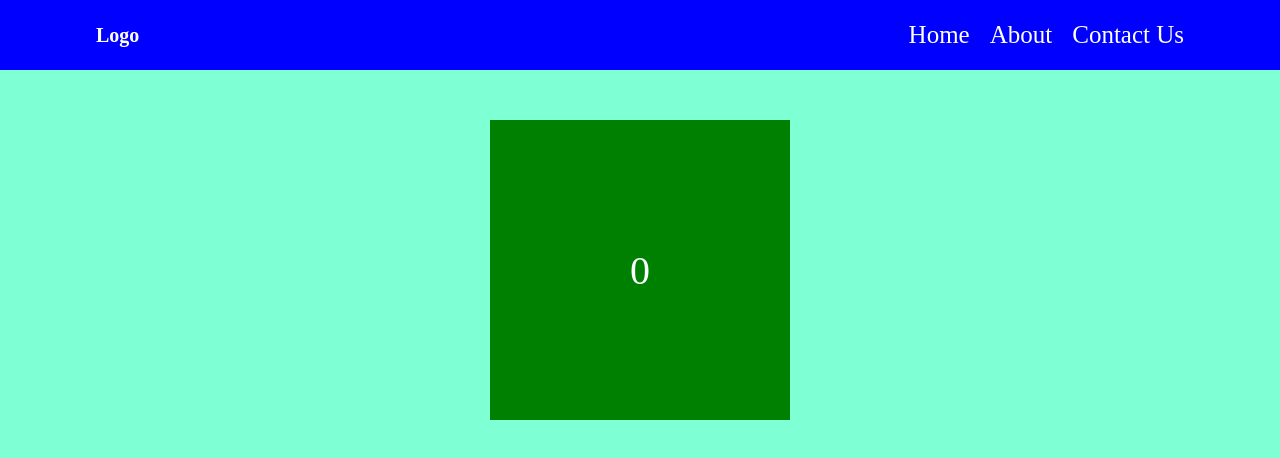
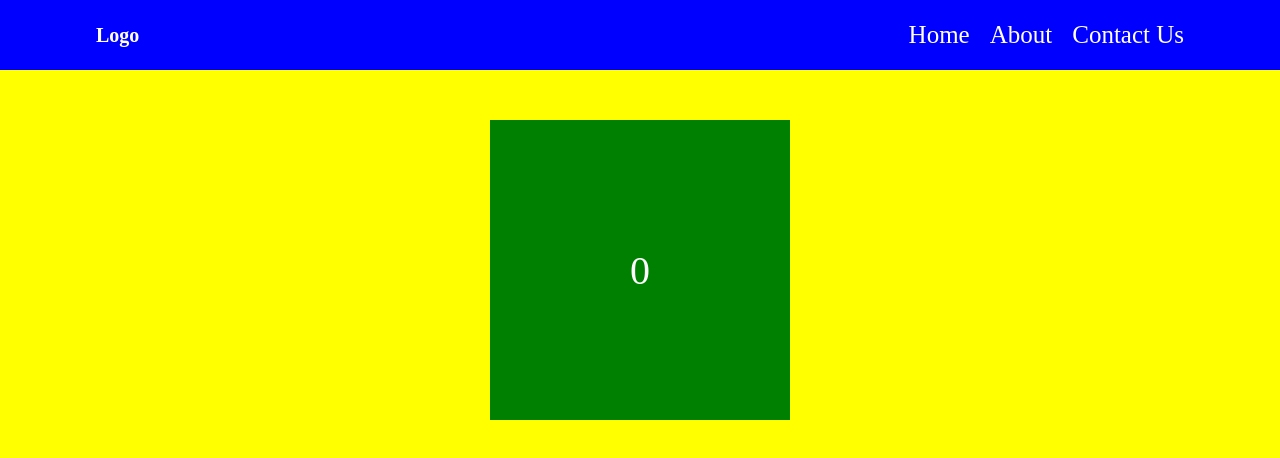
Before and after one commit to henry-codes007/React-JS-course, a React (Vite) app: page / in a window 1280 px wide. Shown: the top 458 px of the page. Built offline with nearby package versions, Linux system fonts and the light colour scheme.

Commit message:
Update App.jsx

```diff
--- a/src/App.jsx
+++ b/src/App.jsx
@@ -1,3 +1,4 @@
+import { useEffect, useState } from 'react';
 import './App.css'
 import Counter from './components/counter/Counter'
 import Header from './components/header/header'
@@ -5,10 +6,22 @@ import Header from './components/header/header'
 
 
 function App() {
+  const colors = ['#FF5733', '#33FF57', '#3357FF', '#F333FF', '#FF8333', 'green', 'yellow', 'white'];
+  const [bgColor, setBgColor] = useState(colors[0]);
 
+  useEffect(() => {
+    const interval = setInterval(() => {
+      // Select a random color from the array
+      const randomColor = colors[Math.floor(Math.random() * colors.length)];
+      setBgColor(randomColor);
+    }, 2000);
+
+    // Clear the interval when the component unmounts
+    return () => clearInterval(interval);
+  }, []);
 
   return (
-    <section className='home'>
+    <section className='home' style={{ backgroundColor: bgColor }}>
      <Header/>
      <Counter/>
      {/* <Hero/>      */}
```
